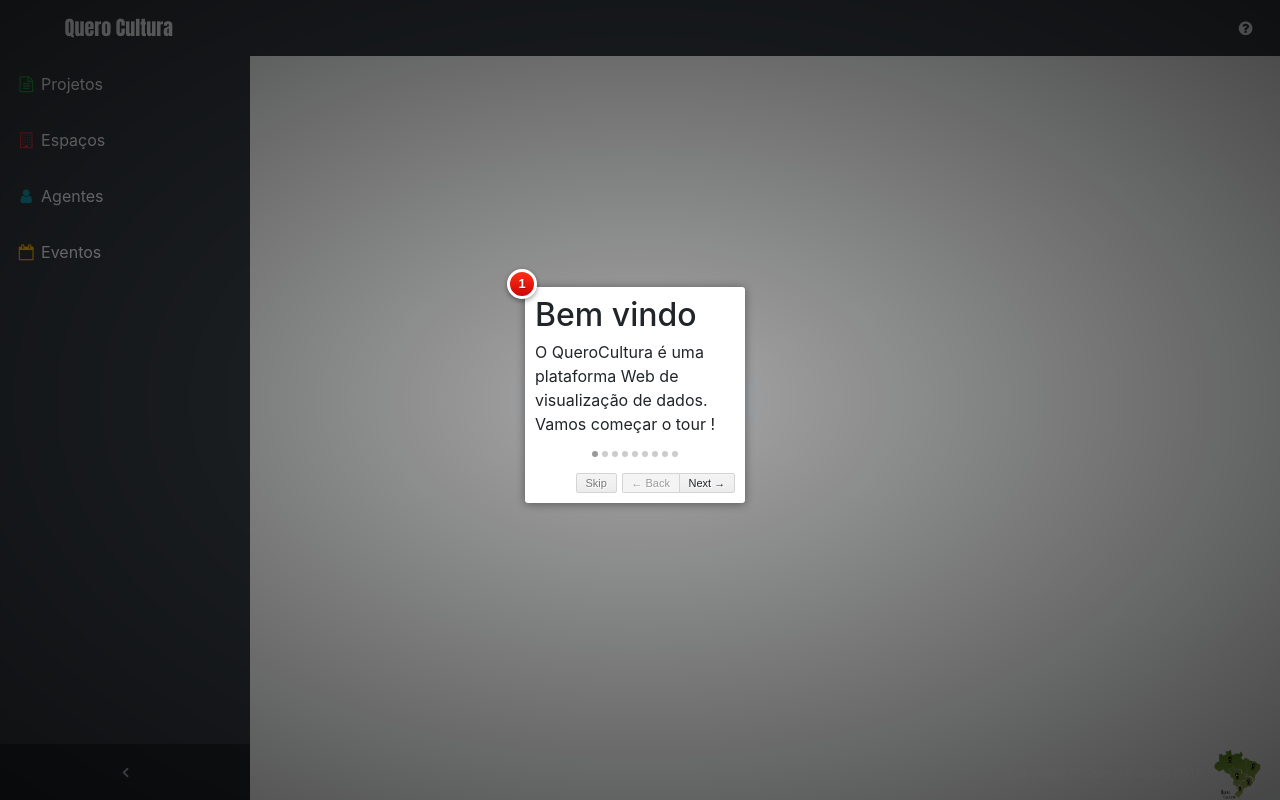
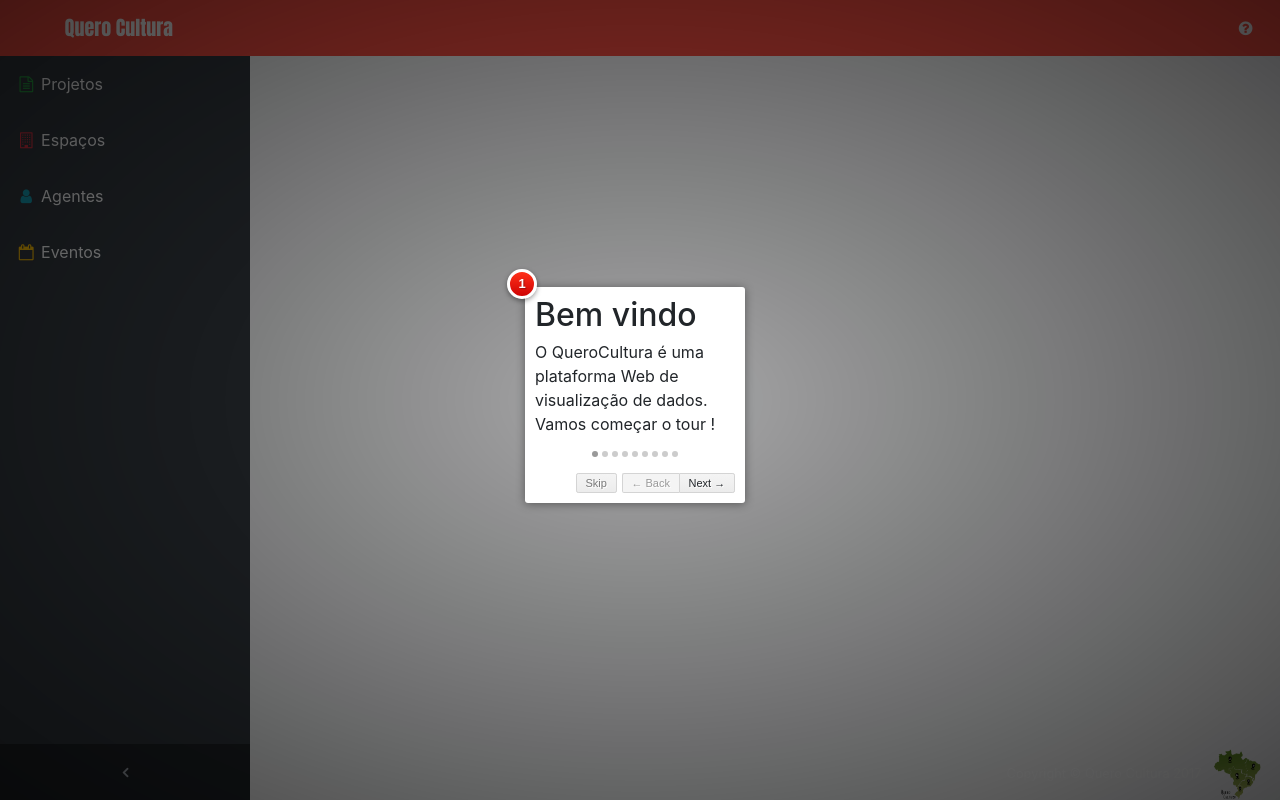
Before and after one commit to fga-eps-mds/2017.2-QueroCultura, a Django app: template quero_cultura/templates/quero_cultura/base.html in a window 1280 px wide. Run offline with Django 3.2, Linux system fonts and the light colour scheme; the template is opened without the code that fills it, so the values that code supplies are empty; some libraries are stand-ins or nearby versions.

Commit message:
Update templates color

```diff
--- a/quero_cultura/templates/quero_cultura/base.html
+++ b/quero_cultura/templates/quero_cultura/base.html
@@ -24,7 +24,7 @@
 
 <body class="fixed-nav sticky-footer bg-light" id="page-top">
   <!-- Navigation-->
-  <nav class="navbar navbar-expand-lg navbar-dark fixed-top bg-dark " id="mainNav" >
+  <nav class="navbar navbar-expand-lg navbar-dark fixed-top " id="mainNav" style="background-color: #FA4F43">
     <a class="navbar-brand" href="" id="idQuero" align="center">Quero Cultura</a>
     <button class="navbar-toggler " type="button" data-toggle="collapse" data-target="#navbarResponsive" aria-controls="navbarResponsive" aria-expanded="false" aria-label="Toggle navigation">
 
@@ -68,7 +68,7 @@
       </ul>
 
       <ul class="navbar-nav ml-auto">
-        <li class="nav-item" data-toggle="tooltip" data-placement="right" title="Web site Tour">
+        <li class="nav-item" title="Web site Tour">
           <a class="nav-link"  href="javascript:void(0);" onclick="javascript:intro.start();">
             <i class="fa fa-fw fa fa-question-circle text-light"></i>
           </a>
```
